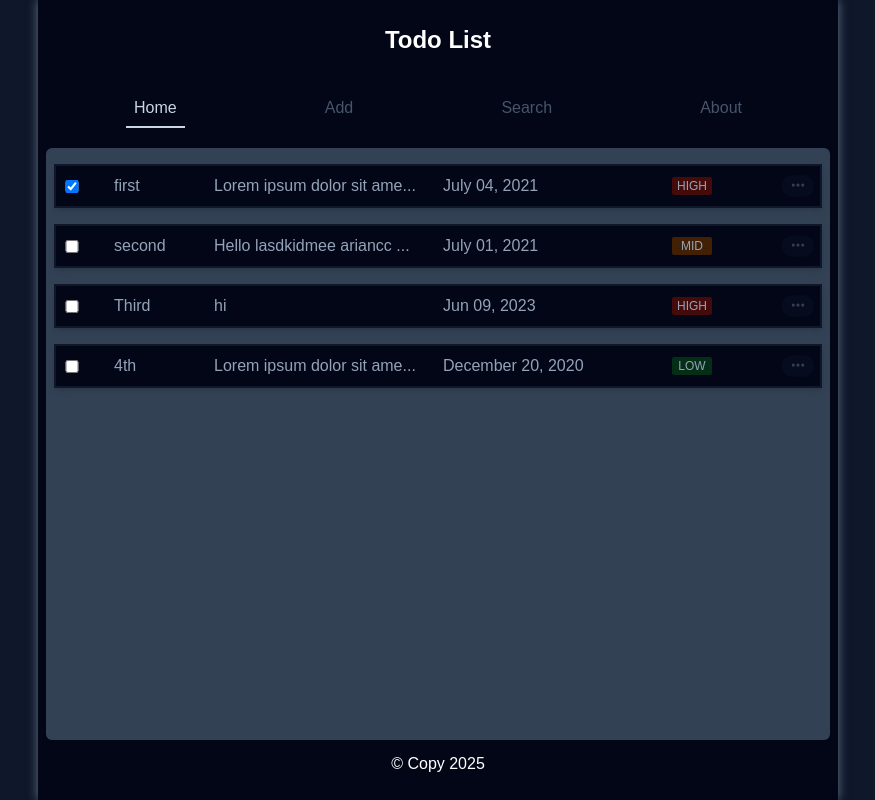
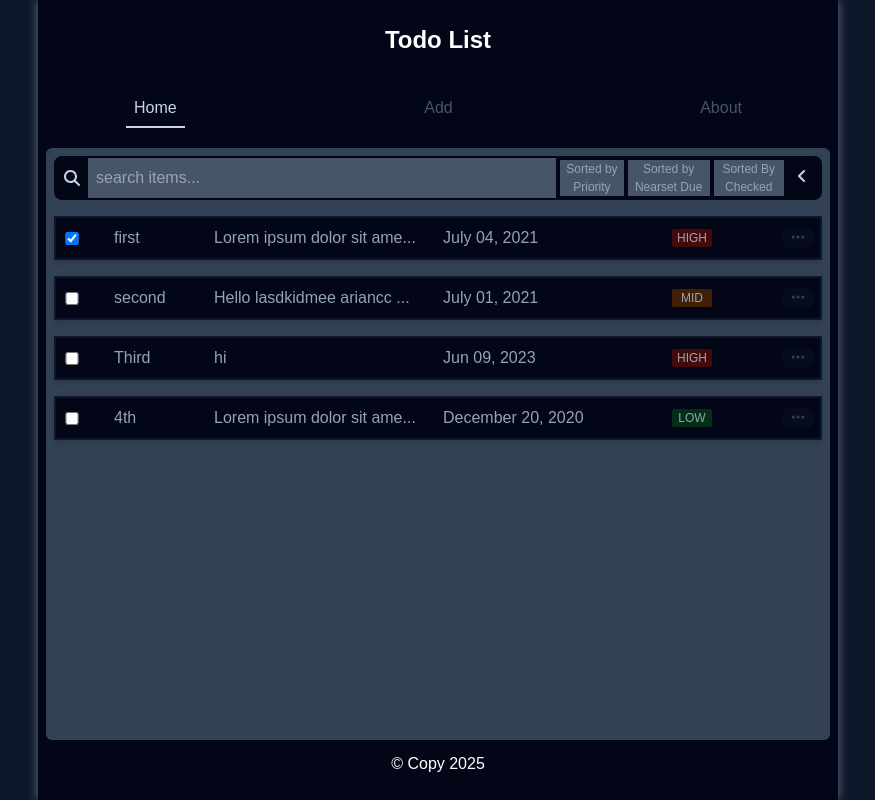
Before and after one commit to arianchenari/todolist_deploy, a React (Create React App) app: page / in a window 1280 px wide. Shown: the whole page, without its empty margins (202-1077 px from the left). Built offline with nearby package versions, Linux system fonts and the light colour scheme.

Commit message:
Search and Filter

```diff
--- a/src/App.js
+++ b/src/App.js
@@ -1,13 +1,12 @@
 import Header from "./components/Header/Header";
 import Home from "./components/Main/Home";
 import Add from "./components/Main/Add";
-import Search from "./components/Main/Search";
 import PostPage from "./components/Main/PostPage";
 import About from "./components/Main/About";
 import Footer from "./components/Footer/Footer";
 import Missing from "./components/Error/Missing";
 import { Routes, Route, useNavigate } from 'react-router-dom';
-import { useState } from "react";
+import { useState, useEffect } from "react";
 
 
 function App() {
@@ -42,8 +41,13 @@ function App() {
       checked: false
     }
   ]);
+  const [search, setSearch] = useState('');
+  const [searchResult, setSearchResult] = useState([]);
+  const [searchList, setSearchList] = useState([]);
   const [buttons, setButtons] = useState(false);
+  const [buttonsFilter, setButtonsFilter] = useState(false);
   const [deleteMessage, setDeleteMessage] = useState(false);
+  const [addMessage, setAddMessage] = useState(false);
   const [editPriority, setEditPriority] = useState('');
   const [editTitle, setEditTitle] = useState('');
   const [editBody, setEditBody] = useState('');
@@ -52,9 +56,52 @@ function App() {
   const [title, setTitle] = useState('');
   const [body, setBody] = useState('');
   const [time, setTime] = useState('');
-  const [addMessage, setAddMessage] = useState(false);
+  const [sort, setSort] = useState('');
+  const navigate = useNavigate();
 
-  const navigate = useNavigate();
+  useEffect(() => {
+    if(buttonsFilter) setSort('');
+    if(search){
+      const newPostsList = posts.filter(post => post.title.toLowerCase().includes(search.toLocaleLowerCase())
+        || post.body.toLocaleLowerCase().includes(search.toLowerCase())
+        || post.priority.toLocaleLowerCase().includes(search.toLowerCase())
+      );
+      setSearchResult(newPostsList);
+      setSearchList(newPostsList);
+    } else{
+      setSearchResult(posts);
+      setSearchList(posts);
+    }
+    if(sort === 'check'){
+      const truePosts = searchList.filter(post => post.checked)
+      const falsePosts = searchList.filter(post => !post.checked)
+      const newPostsList = [...truePosts, ...falsePosts];
+      setSearchResult(newPostsList);
+    }
+    if(sort === 'priority'){
+      const highPosts = searchList.filter(post => post.priority === 'high')
+      const midPosts = searchList.filter(post => post.priority === 'mid')
+      const lowPosts = searchList.filter(post => post.priority === 'low')
+      const newPostsList = [...highPosts, ...midPosts, ...lowPosts];
+      setSearchResult(newPostsList);
+    }
+    if(sort === 'due'){
+      const today = new Date();
+      const arrNearDay =searchList.map(post => {
+        const datetime = new Date(post.datetime);
+        const diffTime = today - datetime;
+        const diffDays = diffTime / (1000 * 60 * 60 * 24);
+        return {
+          id: post.id,
+          diffDays
+        }
+      });
+      const sortedArrNearDay = arrNearDay.sort((a, b) => a.diffDays - b.diffDays);
+      const newPostsList = sortedArrNearDay.map(item => searchList.find(post => post.id === item.id ? post : null));
+      setSearchResult(newPostsList);
+    }
+
+  }, [search, posts, sort, buttonsFilter, searchList]);
 
   const handleCheck = (id) => {
     const postsList = posts.map(post => post.id === id ? {...post, checked: !post.checked} : post);
@@ -130,16 +177,23 @@ function App() {
         <Header></Header>
         <Routes>
           <Route path="/" element={ <Home
-              posts={posts}
+              posts={searchResult}
               handleCheck={handleCheck}
               handleClick={handleClick}
               handleDelete={handleDelete}
               deleteMessage={deleteMessage}
               addMessage={addMessage}
-              buttons={buttons} />
+              buttons={buttons}
+              search={search}
+              setSearch={setSearch}
+              buttonsFilter={buttonsFilter}
+              setButtonsFilter={setButtonsFilter}
+              sort={sort}
+              setSort={setSort}
+              />
             }/>
           <Route path="/:id"
-            element={<PostPage posts={posts}
+            element={<PostPage posts={searchResult}
             editPriority={editPriority}
             setEditPriority={setEditPriority}
             editBody={editBody}
@@ -163,7 +217,6 @@ function App() {
             setPriority={setPriority}
             handleAdd={handleAdd}
           /> }/>
-          <Route path="/search" element={ <Search /> }/>
           <Route path="/about" element={ <About /> }/>
           <Route path="*" element={ <Missing /> }/>
         </Routes>
--- a/src/components/Header/Nav.js
+++ b/src/components/Header/Nav.js
@@ -14,10 +14,6 @@ const Nav = () => {
               <Link to={'/add'}>Add</Link>
             </li>
 
-            <li className={urlLi === '/search' ? 'buttons selected' : 'buttons'}>
-              <Link to={'/search'}>Search</Link>
-            </li>
-
             <li className={urlLi === '/about' ? 'buttons selected' : 'buttons'}>
               <Link to={'/about'}>About</Link>
             </li>
--- a/src/components/Main/Home.js
+++ b/src/components/Main/Home.js
@@ -1,10 +1,68 @@
 import Feed from './Feed';
 import { FontAwesomeIcon } from '@fortawesome/react-fontawesome';
-import { faCheck } from '@fortawesome/free-solid-svg-icons';
+import { faCheck, faSearch, faAngleLeft } from '@fortawesome/free-solid-svg-icons';
 
-const Home = ({ posts, handleCheck, handleClick, handleDelete, deleteMessage, addMessage, buttons }) => {
+const Home = ({
+    posts, handleCheck, handleClick, handleDelete, deleteMessage,
+    addMessage, buttons, search, setSearch, buttonsFilter, setButtonsFilter,
+    sort, setSort
+}) => {
   return (
     <main className="flex-grow bg-slate-700 rounded-md px-2 overflow-y-auto">
+      <div className='flex flex-row items-center bg-slate-950 rounded-lg border-slate-950 border-2 mt-2 relative'>
+        <FontAwesomeIcon icon={faSearch} className='p-2 text-slate-300 hover:text-white cursor-pointer'/>
+        <input
+          type="search"
+          className='bg-slate-600 w-full text-slate-300 p-2 flex items-center outline-0'
+          placeholder='search items...'
+          search={search}
+          onChange={(e) => setSearch(e.target.value)}
+        />
+        {!buttonsFilter ?
+          <>
+            <button
+              type="button"
+              className={sort === 'priority' ? "text-slate-400 bg-inherit text-[9px] md:text-[12px] pr-1 border-l-4 border-slate-950 px-1"
+               : "text-slate-400 bg-slate-600 text-[9px] md:text-[12px] pr-1 border-l-4 border-slate-950 px-1 hover:text-slate-200"}
+              onClick={() => setSort('priority')}
+            >
+                Sorted by Priority
+            </button>
+            <button
+              type="button"
+              className={sort === 'due' ? "text-slate-400 bg-inherit text-[9px] md:text-[12px] pr-1 border-l-4 border-slate-950 px-1"
+               : "text-slate-400 bg-slate-600 text-[9px] md:text-[12px] pr-1 border-l-4 border-slate-950 px-1 hover:text-slate-200"}
+              onClick={() => setSort('due')}
+            >
+              Sorted by Nearset Due
+            </button>
+            <button
+              type="button"
+              className={sort === 'check' ? "text-slate-400 bg-inherit text-[9px] md:text-[12px] pr-1 border-l-4 border-slate-950 px-1"
+               : "text-slate-400 bg-slate-600 text-[9px] md:text-[12px] pr-1 border-l-4 border-slate-950 px-1 hover:text-slate-200"}
+              onClick={() => setSort('check')}
+            >
+              Sorted By Checked
+            </button>
+          </>
+          : null
+        }
+
+        {buttonsFilter ?
+          <button
+            type="button"
+            onClick={() => setButtonsFilter(!buttonsFilter)}
+          >
+            <FontAwesomeIcon icon={faAngleLeft} className='p-2 text-slate-300 hover:text-white cursor-pointer duration-300 -rotate-90'/>
+          </button>
+          : <button
+              type="button"
+              onClick={() => setButtonsFilter(!buttonsFilter)}
+            >
+              <FontAwesomeIcon icon={faAngleLeft} className='p-2 text-slate-300 hover:text-white cursor-pointer duration-300'/>
+            </button>
+        }
+      </div>
       {posts.length ? (
         <Feed posts={posts} handleCheck={handleCheck} handleClick={handleClick} handleDelete={handleDelete} buttons={buttons} />
       ) : (
--- a/src/components/Main/Search.js
+++ /dev/null
@@ -1,9 +0,0 @@
-import React from 'react'
-
-const Search = () => {
-  return (
-    <main>Search</main>
-  )
-}
-
-export default Search
```
